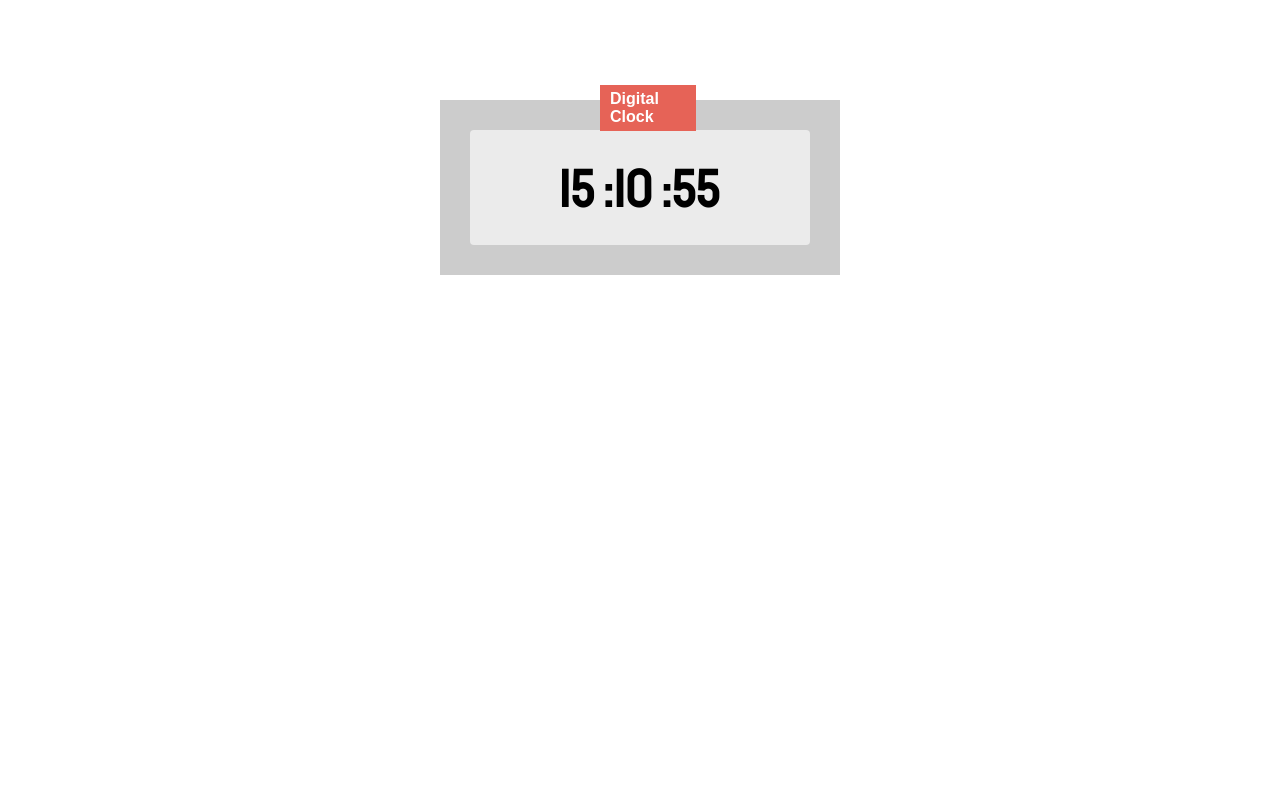
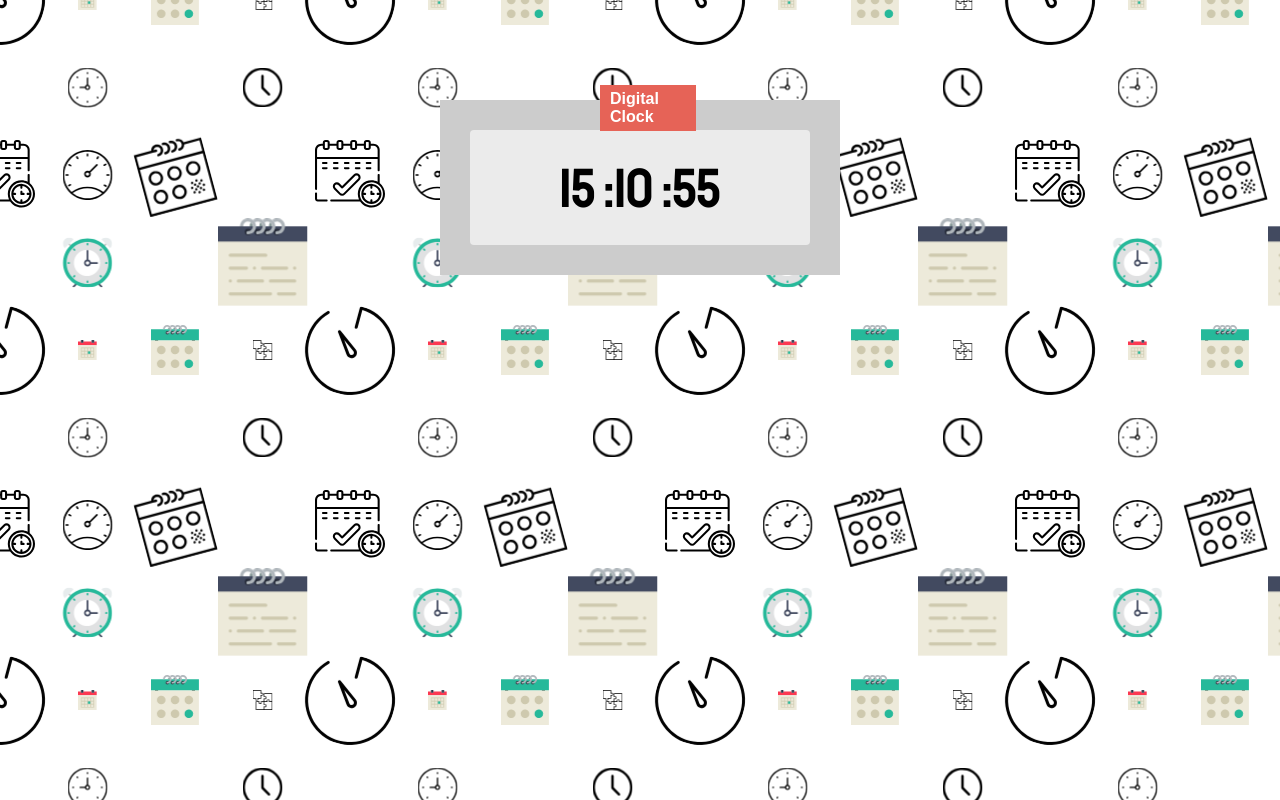
Before and after one commit to hraekim/Digital-Clock, a plain HTML site: page index.html in a window 1280 px wide. Drawn offline with Linux system fonts and the light colour scheme.

Commit message:
background

```diff
--- a/style.css
+++ b/style.css
@@ -7,7 +7,7 @@
 }
 
 body {
-    background: white;
+    background: url(clockpattern.png);
 }
 
 .main {
```
Also changed, not shown: clockpattern.png (added).
